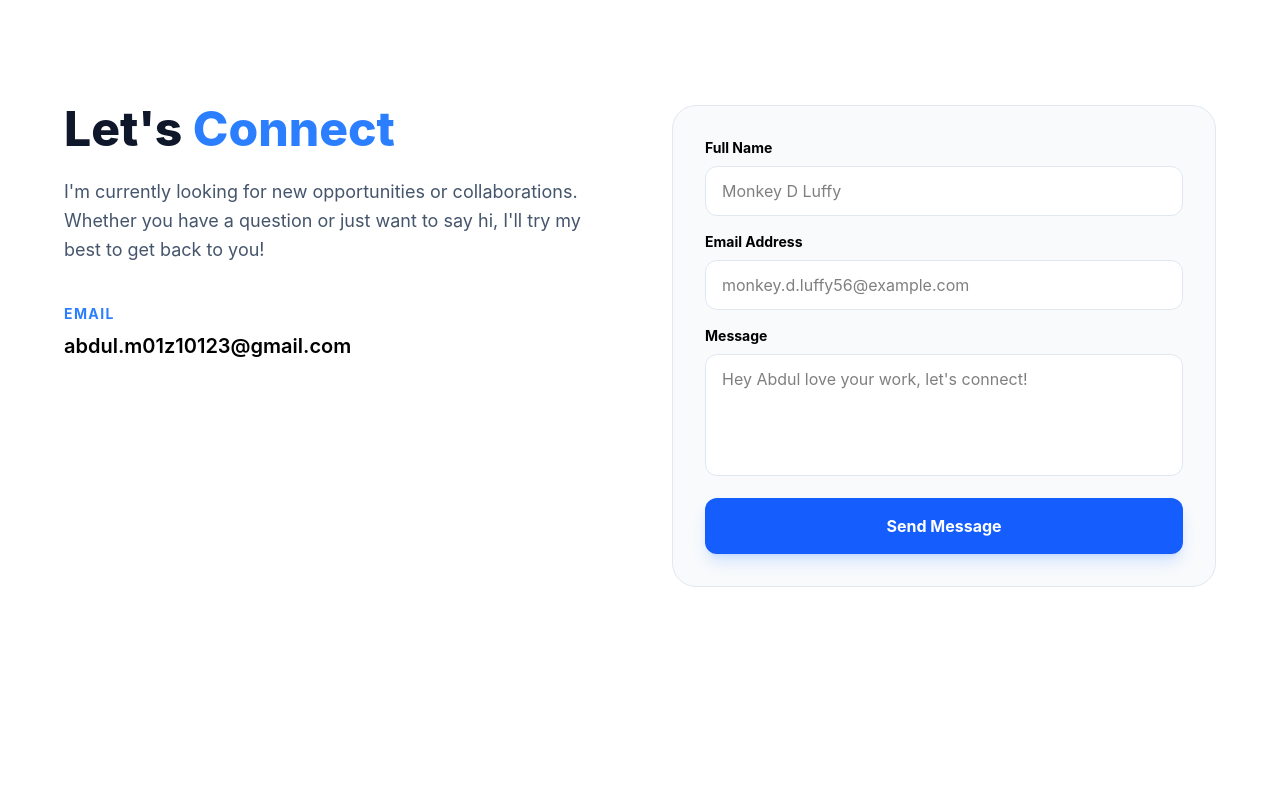
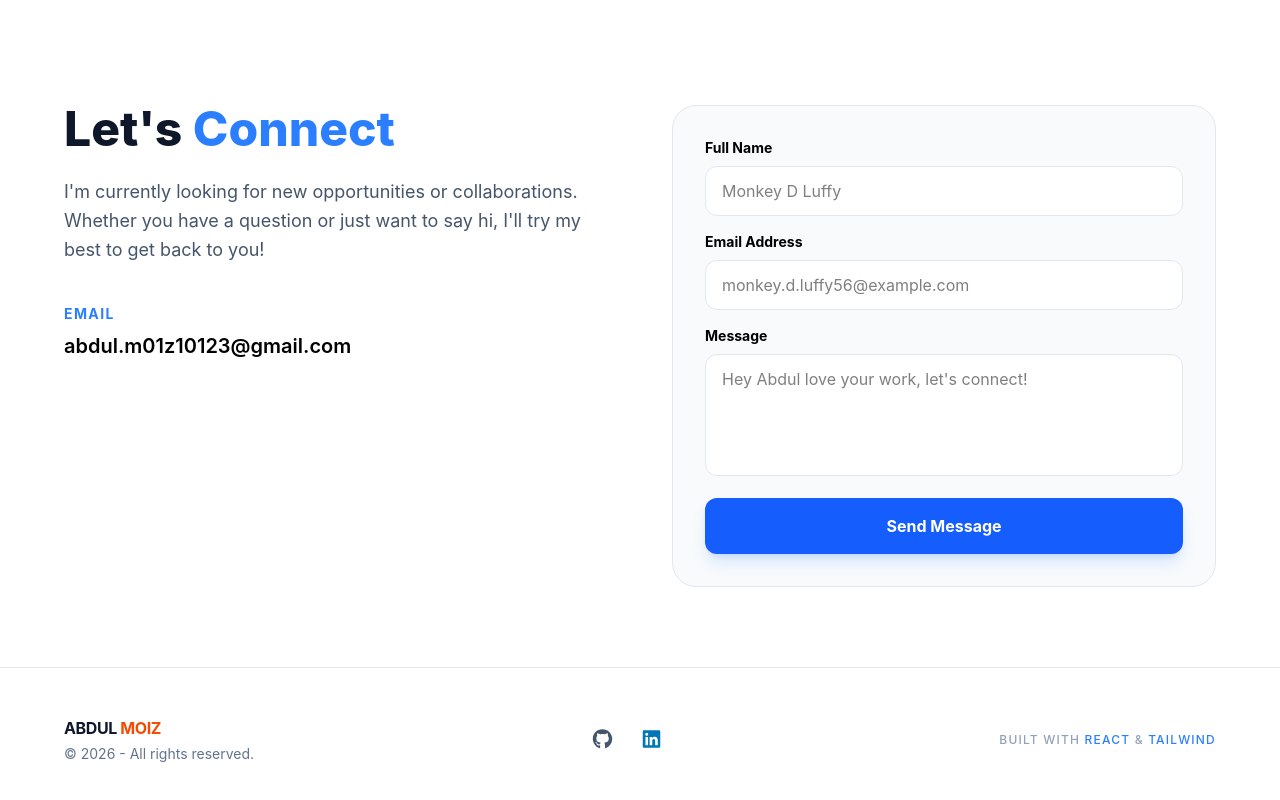
Before and after one commit to A-Moiz/my-portfolio, a React (Vite) app in the folder my-portfolio/: page / in a window 1280 px wide. Shown: the part 2775-3575 px from the top of the page. Before the commit the page ends 3442 px from the top, so only its background shows below. Built offline with nearby package versions, Linux system fonts and the light colour scheme.

Commit message:
Added Footer

```diff
--- a/my-portfolio/src/App.tsx
+++ b/my-portfolio/src/App.tsx
@@ -3,6 +3,7 @@ import Hero from "./components/Hero";
 import Project from "./components/Project";
 import Skill from "./components/Skill";
 import Contact from "./components/Contact";
+import Footer from "./components/Footer";
 
 function App() {
   return (
@@ -12,6 +13,7 @@ function App() {
       <Project />
       <Skill />
       <Contact />
+      <Footer />
     </div>
   );
 }
--- /dev/null
+++ b/my-portfolio/src/components/Footer.tsx
@@ -0,0 +1,52 @@
+import { FontAwesomeIcon } from "@fortawesome/react-fontawesome";
+import { faGithub, faLinkedin } from "@fortawesome/free-brands-svg-icons";
+
+function Footer() {
+  const currentYear = new Date().getFullYear();
+  const githubProfileLink = "https://github.com/A-Moiz";
+  const linkedinProfileLink =
+    "https://www.linkedin.com/in/abdul-moiz-135580307/";
+
+  return (
+    <footer className="py-12 px-8 md:px-16 bg-white dark:bg-blue-950 border-t border-slate-200 dark:border-blue-900 transition-colors duration-300">
+      <div className="max-w-6xl mx-auto flex flex-col md:flex-row justify-between items-center gap-8">
+        {/* Copyright */}
+        <div className="text-center md:text-left">
+          <p className="text-slate-900 dark:text-white font-bold tracking-tight">
+            ABDUL{" "}
+            <span className="text-orange-600 dark:text-orange-500">MOIZ</span>
+          </p>
+          <p className="text-sm text-slate-500 dark:text-slate-400 mt-1">
+            © {currentYear} - All rights reserved.
+          </p>
+        </div>
+
+        {/* Socials */}
+        <div className="flex gap-6 items-center">
+          <a
+            href={githubProfileLink}
+            target="_blank"
+            className="text-slate-600 dark:text-slate-300 hover:text-blue-500 dark:hover:text-blue-400 transition-colors text-xl"
+          >
+            <FontAwesomeIcon icon={faGithub} />
+          </a>
+          <a
+            href={linkedinProfileLink}
+            target="_blank"
+            className="text-[#0077b5] dark:text-[#0a66c2] hover:opacity-80 transition-opacity text-xl"
+          >
+            <FontAwesomeIcon icon={faLinkedin} />
+          </a>
+        </div>
+
+        {/* Built with */}
+        <p className="text-xs font-medium uppercase tracking-widest text-slate-400 dark:text-slate-500">
+          Built with <span className="text-blue-500">React</span> &{" "}
+          <span className="text-blue-500">Tailwind</span>
+        </p>
+      </div>
+    </footer>
+  );
+}
+
+export default Footer;
```
